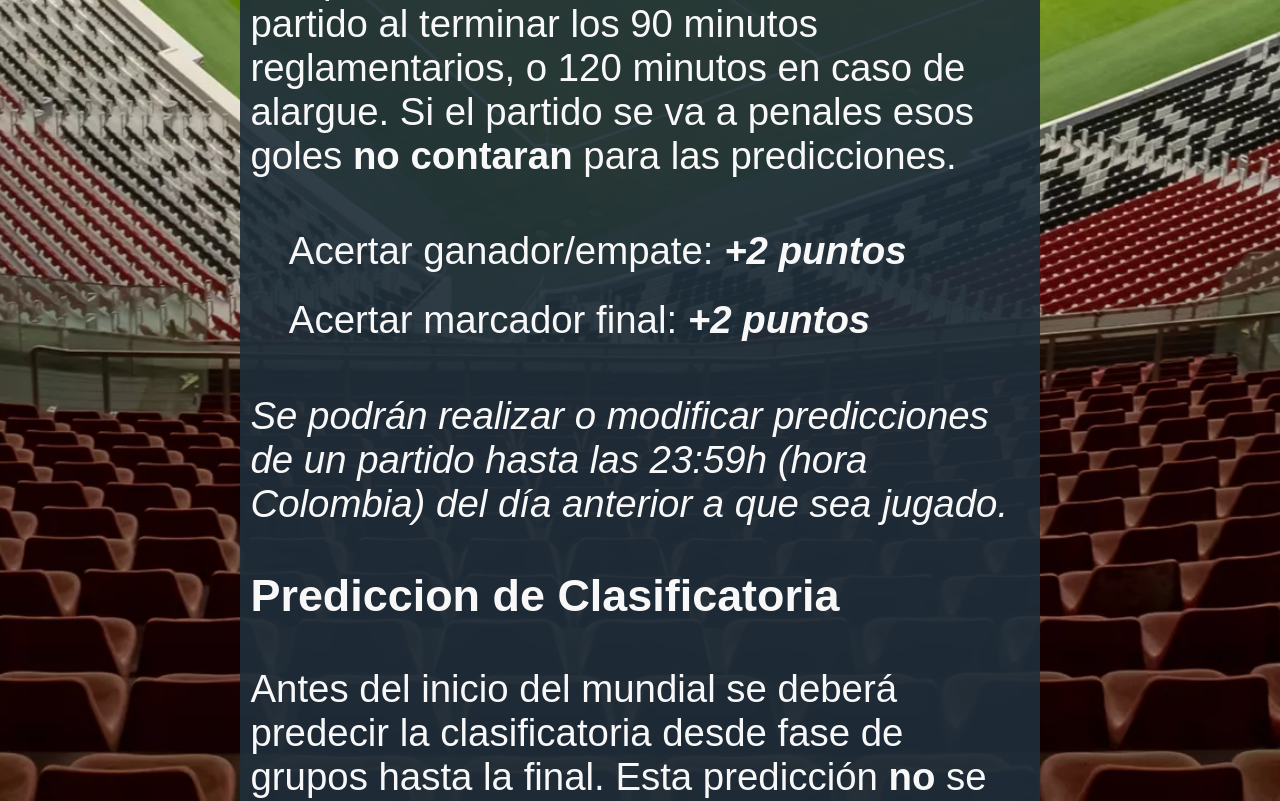
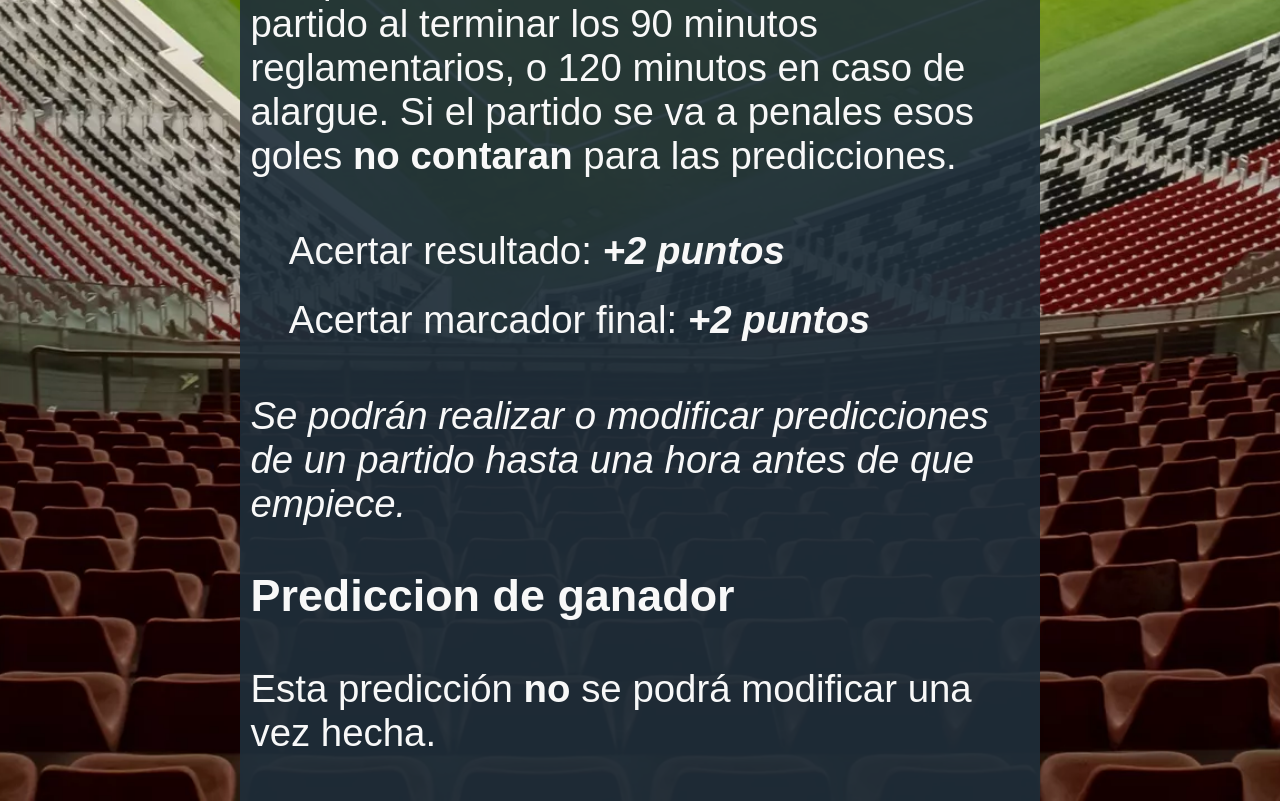
Before and after one commit to JP235/mundial, a Django app: template home/templates/main/rules.html in a window 1280 px wide, after a click on "Menu". Shown: the part 1799-2600 px from the top of the page. Run offline with Django 3.2, Linux system fonts and the light colour scheme; the template is opened without the code that fills it, so the values that code supplies are empty; the visitor is signed in with stand-in values (Sample User, id 1); some libraries are stand-ins or nearby versions.

Commit message:
rules check

```diff
--- a/home/templates/main/rules.html
+++ b/home/templates/main/rules.html
@@ -21,7 +21,7 @@
         </p>
         <ul type="none">
             <li>
-                Acertar ganador/empate:
+                Acertar resultado:
                 <strong><i> +2 puntos</i></strong>
             </li>
             <li>
@@ -31,34 +31,18 @@
         </ul>
         <p>
             <i>
-                Se podrán realizar o modificar predicciones de un partido hasta las 23:59h (hora Colombia) del día anterior a que sea jugado.
+                Se podrán realizar o modificar predicciones de un partido hasta una hora antes de que empiece.
             </i>
         </p>
-        <h3><strong>Prediccion de Clasificatoria</strong></h3>
+        <h3><strong>Prediccion de ganador</strong></h3>
         <p>
-            Antes del inicio del mundial se deberá predecir la clasificatoria desde fase de grupos hasta la final. Esta predicción <strong>no</strong> se podrá modificar una vez hecha.
+            Esta predicción <strong>no</strong> se podrá modificar una vez hecha.
         </p>
         <p>Al terminar cada ronda los jugadores que hayan acertado recibirán puntos acorde a sus predicciones.</p>
         <ul type="none">
             <li>
-                Acertar ganadores fase de grupos en orden:
-                <strong><i> +3 puntos</i></strong> (por cada grupo)
-            </li>
-            <li>
-                Acertar ganadores fase de 16:
-                <strong><i> +6 puntos</i></strong>
-            </li>
-            <li>
-                Acertar ganadores Octavos de final:
-                <strong><i> +6 puntos</i></strong>
-            </li>
-            <li>
-                Acertar ganadores Semi final:
-                <strong><i> +12 puntos</i></strong>
-            </li>
-            <li>
                 Acertar ganador Final:
-                <strong><i> +20 puntos</i></strong>
+                <strong><i> +15 puntos</i></strong>
             </li>
         </ul>
     </div>
--- a/home/templates/main/welcome.html
+++ b/home/templates/main/welcome.html
@@ -4,17 +4,16 @@
         <h3>¡Bienvenidos al juego del mundial de fútbol 2022!</h3>
 
         <p>
-            El juego consiste ganar puntos acertando la clasificatoria general del mundial, y los resultados de partidos puntuales.
+            El juego consiste ganar puntos acertando los resultados de partidos y adivinando qué equipo será el campeón del mundo.
         </p>
         <p>
-            En la clasificatoria de deben elegir los ganadores de cada fase del mundial: Primero y segundo de la fase de grupos, y ganadores de cada partido en las fases siguientes hasta la final.
             En los partidos se debe elegir el marcador final.
         </p>
         <p>
             En la pestaña <a class="rulesLink" href="{% url 'home:my_predictions' %}"><i>Mis predicciones</i></a> se pueden ver todos los marcadores ya ingresados, y se puede acceder a los partidos para cambiar la predicción.
         </p>
         <p>
-            En la pestaña <a class="rulesLink" href="{% url 'home:bracket' %}"><i>Clasificatoria</i></a> se ingresa la clasificatoria general y, una vez enviada, se puede revisar el resultado ingresado.
+            En la pestaña <a class="rulesLink" href="{% url 'home:winner' %}"><i>Campeon</i></a> se ingresa la prediccion del campeón, una vez enviada, se puede revisar el resultado ingresado.
         </p>
         <p>
             Recomendamos leer las <a class="rulesLink" href="{% url 'home:rules' %}">reglas de juego</a> antes de ingresar resultados para conocer como se otorgarán los puntos.
```
